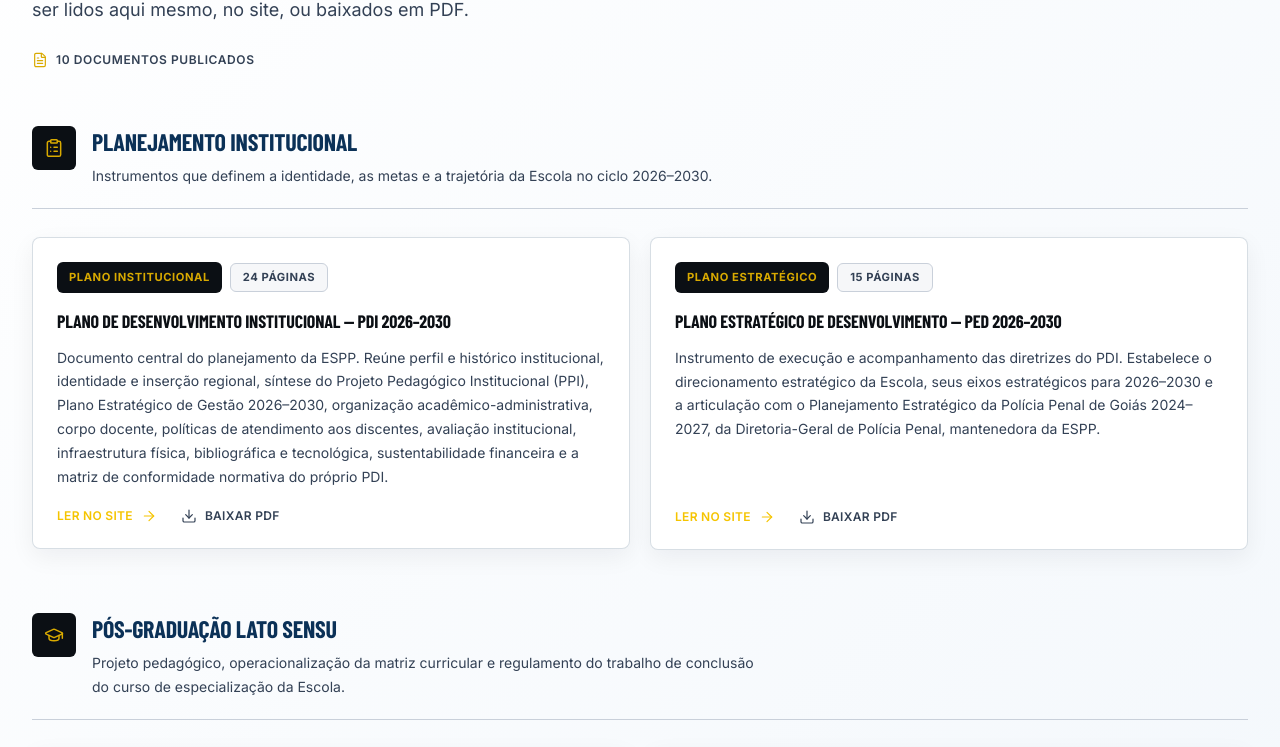
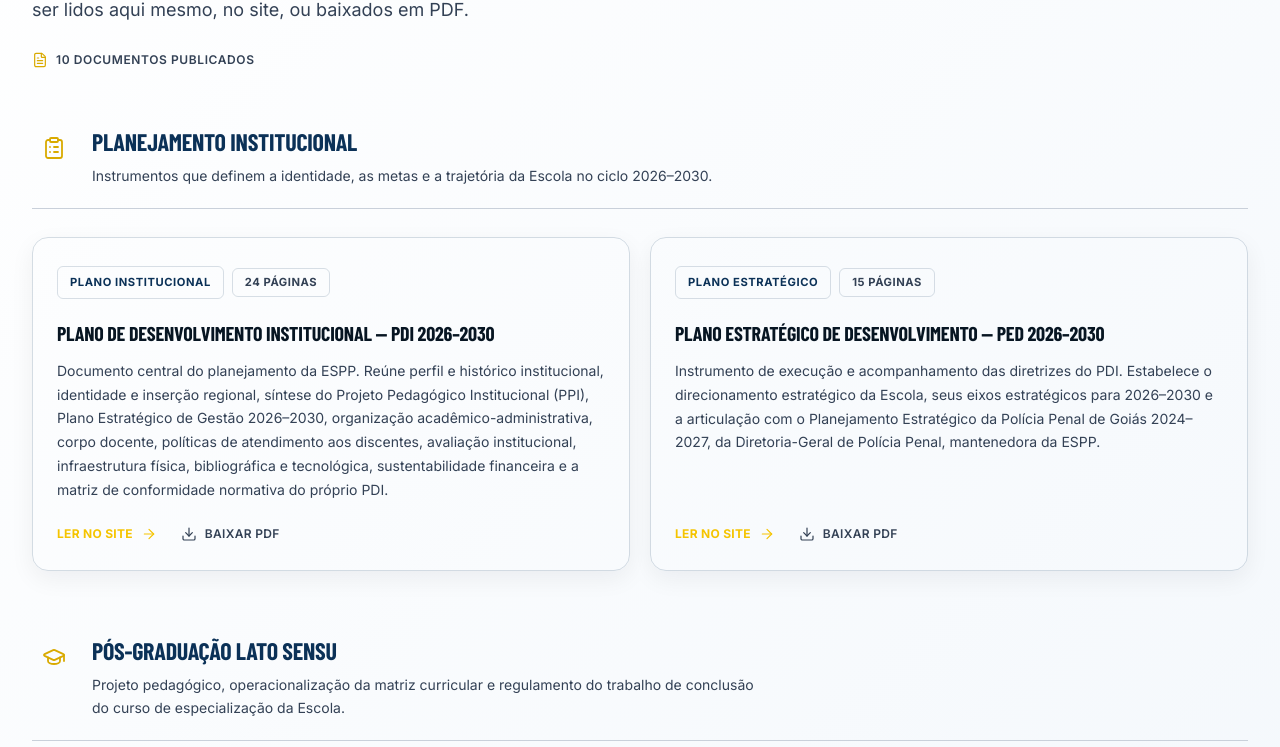
Before and after one commit to jhfmiguel/ppgo-espp-site, a Next.js app in the folder app/: page /documentos in a window 1280 px wide. Shown: the part 477-1224 px from the top of the page. Built offline with nearby package versions, Linux system fonts and the light colour scheme.

Commit message:
Iguala cards de documentos ao padrão da home

```diff
--- a/app/components/documentos.tsx
+++ b/app/components/documentos.tsx
@@ -8,96 +8,28 @@ const total = documentos.categorias.reduce((soma, cat) => soma + cat.itens.lengt
 
 export function Documentos() {
   return (
-    <section
-      id="documentos"
-      aria-labelledby="documentos-titulo"
-      className="bg-white pt-10 pb-24 lg:pt-14 lg:pb-32"
-    >
+    <section id="documentos" aria-labelledby="documentos-titulo" className="bg-white pt-10 pb-24 lg:pt-14 lg:pb-32">
       <div className="container-espp">
-        <PageHeader
-          href="/documentos"
-          id="documentos-titulo"
-          eyebrow={documentos.eyebrow}
-          titulo={documentos.titulo}
-          texto={documentos.texto}
-        />
-
-        <p className="mt-6 flex items-center gap-2 text-xs font-semibold tracking-wider text-ink-500 uppercase">
-          <FileText className="size-4 text-gold-600" aria-hidden="true" />
-          {total} documentos publicados
-        </p>
-
+        <PageHeader href="/documentos" id="documentos-titulo" eyebrow={documentos.eyebrow} titulo={documentos.titulo} texto={documentos.texto} />
+        <p className="mt-6 flex items-center gap-2 text-xs font-semibold tracking-wider text-ink-500 uppercase"><FileText className="size-4 text-gold-600" aria-hidden="true" />{total} documentos publicados</p>
         <div className="mt-14 space-y-16">
           {documentos.categorias.map((categoria) => (
             <div key={categoria.id} id={categoria.id}>
-              <div className="flex items-start gap-4 border-b border-ink-200 pb-5">
-                <span className="flex size-11 shrink-0 items-center justify-center rounded-md bg-ink-900 text-gold-500">
-                  <Icon name={categoria.icone} className="size-5" />
-                </span>
-                <div>
-                  <h3 className="title-display text-2xl text-ink-900">{categoria.titulo}</h3>
-                  <p className="mt-1.5 max-w-2xl text-sm leading-relaxed text-ink-700">
-                    {categoria.texto}
-                  </p>
-                </div>
-              </div>
-
+              <div className="flex items-start gap-4 border-b border-ink-200 pb-5"><span className="flex size-11 shrink-0 items-center justify-center text-[#d9aa00]"><Icon name={categoria.icone} className="size-6" /></span><div><h3 className="title-display text-2xl text-ink-900">{categoria.titulo}</h3><p className="mt-1.5 max-w-2xl text-sm leading-relaxed text-ink-700">{categoria.texto}</p></div></div>
               <ul className="mt-7 grid gap-5 lg:grid-cols-2">
                 {categoria.itens.map((doc) => (
-                  <li
-                    key={doc.slug}
-                    className="group relative flex flex-col rounded-lg border border-ink-200 bg-white p-6 shadow-sm transition-colors hover:border-gold-500"
-                  >
-                    <div className="flex flex-wrap items-center gap-2">
-                      <span className="inline-flex items-center rounded-md bg-ink-900 px-3 py-1.5 text-[0.7rem] font-bold tracking-wider text-gold-500 uppercase">
-                        {doc.tipo}
-                      </span>
-                      <span className="inline-flex items-center rounded-md border border-ink-200 bg-ink-050 px-3 py-1 text-[0.7rem] font-bold tracking-wider text-ink-500 uppercase">
-                        {doc.paginas} páginas
-                      </span>
-                    </div>
-
-                    <h4 className="title-display mt-4 text-lg leading-snug text-ink-900">
-                      <Link
-                        href={`/documentos/${doc.slug}`}
-                        className="transition-colors group-hover:text-gold-600"
-                      >
-                        {/* torna todo o card clicável sem aninhar elementos interativos */}
-                        <span className="absolute inset-0 rounded-lg" aria-hidden="true" />
-                        {doc.titulo}
-                      </Link>
-                    </h4>
-
-                    <p className="mt-3 grow text-sm leading-relaxed text-ink-700">{doc.resumo}</p>
-
-                    <div className="mt-5 flex flex-wrap items-center gap-x-6 gap-y-2">
-                      <span className="inline-flex items-center gap-2 text-xs font-semibold tracking-wide text-gold-600 uppercase">
-                        Ler no site
-                        <ArrowRight
-                          className="size-4 transition-transform group-hover:translate-x-0.5"
-                          aria-hidden="true"
-                        />
-                      </span>
-                      <a
-                        href={`/docs/${doc.slug}.pdf`}
-                        download
-                        className="relative z-10 inline-flex items-center gap-2 text-xs font-semibold tracking-wide text-ink-500 uppercase transition-colors hover:text-gold-600"
-                      >
-                        <Download className="size-4" aria-hidden="true" />
-                        Baixar PDF
-                        <span className="sr-only">— {doc.tituloCurto}</span>
-                      </a>
-                    </div>
+                  <li key={doc.slug} className="group relative flex flex-col rounded-2xl border border-[#0b3157]/15 bg-transparent px-6 py-7 text-[#071522] transition-all duration-300 hover:-translate-y-1 hover:border-[#d9aa00]/70">
+                    <div className="flex flex-wrap items-center gap-2"><span className="inline-flex items-center rounded-md border border-[#0b3157]/15 bg-transparent px-3 py-1.5 text-[0.7rem] font-bold tracking-wider text-[#0b3157] uppercase">{doc.tipo}</span><span className="inline-flex items-center rounded-md border border-[#0b3157]/15 bg-transparent px-3 py-1 text-[0.7rem] font-bold tracking-wider text-[#334155] uppercase">{doc.paginas} páginas</span></div>
+                    <h4 className="title-display mt-5 text-xl text-[#071522]"><Link href={`/documentos/${doc.slug}`}><span className="absolute inset-0 rounded-2xl" aria-hidden="true" />{doc.titulo}</Link></h4>
+                    <p className="mt-3 grow text-sm leading-7 text-[#334155]">{doc.resumo}</p>
+                    <div className="mt-6 flex flex-wrap items-center gap-x-6 gap-y-2"><span className="inline-flex items-center gap-2 text-xs font-bold tracking-wide text-[#d9aa00] uppercase">Ler no site<ArrowRight className="size-4 transition-transform group-hover:translate-x-0.5" aria-hidden="true" /></span><a href={`/docs/${doc.slug}.pdf`} download className="relative z-10 inline-flex items-center gap-2 text-xs font-semibold tracking-wide text-[#334155] uppercase transition-colors hover:text-[#d9aa00]"><Download className="size-4" aria-hidden="true" />Baixar PDF<span className="sr-only">— {doc.tituloCurto}</span></a></div>
                   </li>
                 ))}
               </ul>
             </div>
           ))}
         </div>
-
-        <p className="mt-16 rounded-lg border border-ink-200 bg-ink-050 p-7 text-sm leading-relaxed text-ink-700">
-          {documentos.aviso}
-        </p>
+        <p className="mt-16 rounded-2xl border border-[#0b3157]/15 bg-transparent p-7 text-sm leading-relaxed text-ink-700">{documentos.aviso}</p>
       </div>
     </section>
   );
```
